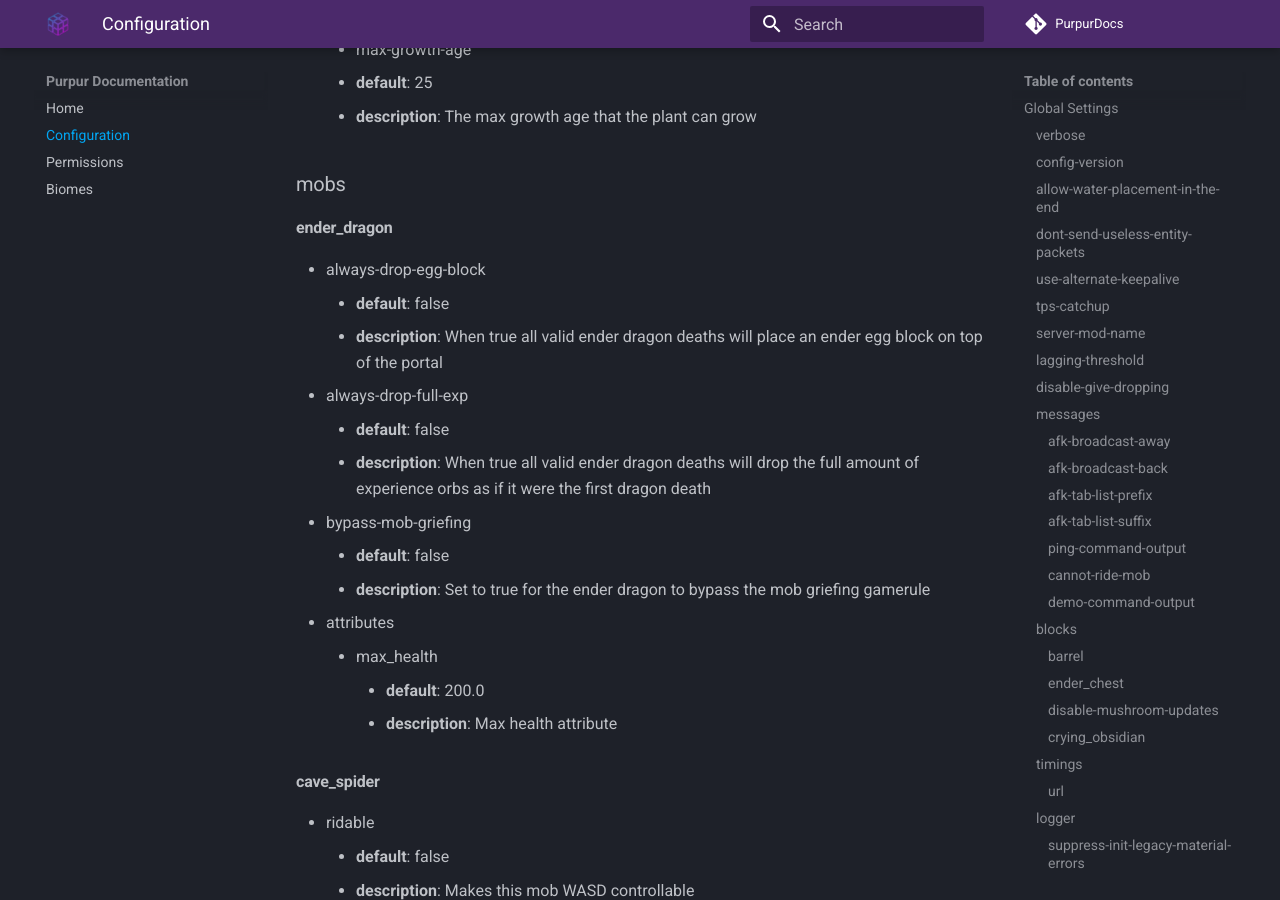
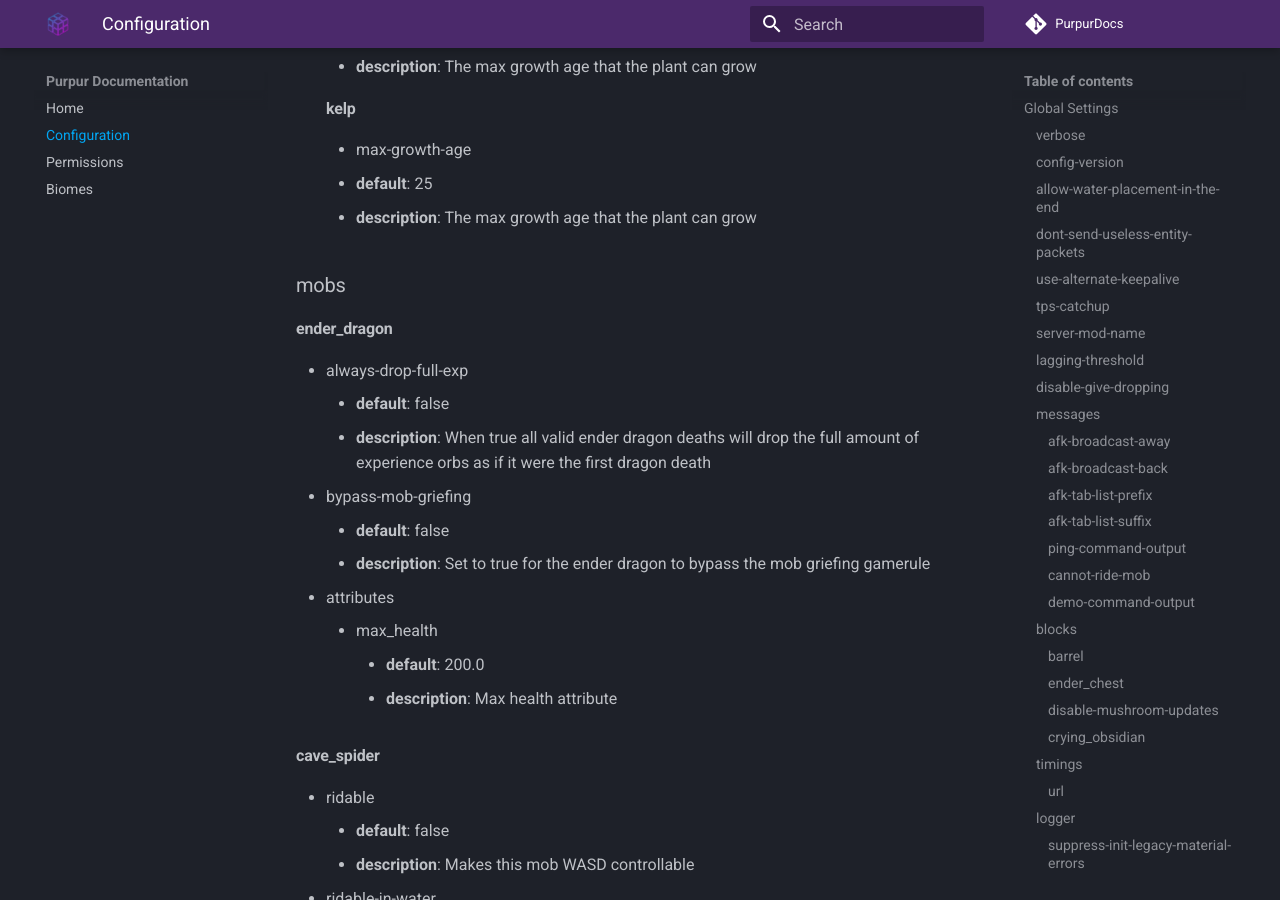
Before and after one commit to PurpurMC/PurpurDocs, an MkDocs documentation site: the page built from docs/Configuration.md, in a window 1280 px wide and 900 px high, scrolled down 10827 px. Built offline with MkDocs 1.6.1 and Material for MkDocs 9.7.7, drawn with Linux system fonts in a browser that asks for light colours; comment, search, counter and statistics services are not loaded; some of the changed text lies outside the part shown.

Commit message:
update from #959 to #968

```diff
--- a/docs/Configuration.md
+++ b/docs/Configuration.md
@@ -311,9 +314,6 @@ World settings are on a per-world basis. The child-node <code>default</code> is
 ### mobs
 
 #### ender_dragon
-* always-drop-egg-block
-    - **default**: false
-    - **description**: When true all valid ender dragon deaths will place an ender egg block on top of the portal
 * always-drop-full-exp
     - **default**: false
     - **description**: When true all valid ender dragon deaths will drop the full amount of experience orbs as if it were the first dragon death
```
Also changed, not shown: other parts of docs/Configuration.md (+15 -0 lines), docs/index.md (+1 -1 lines).
